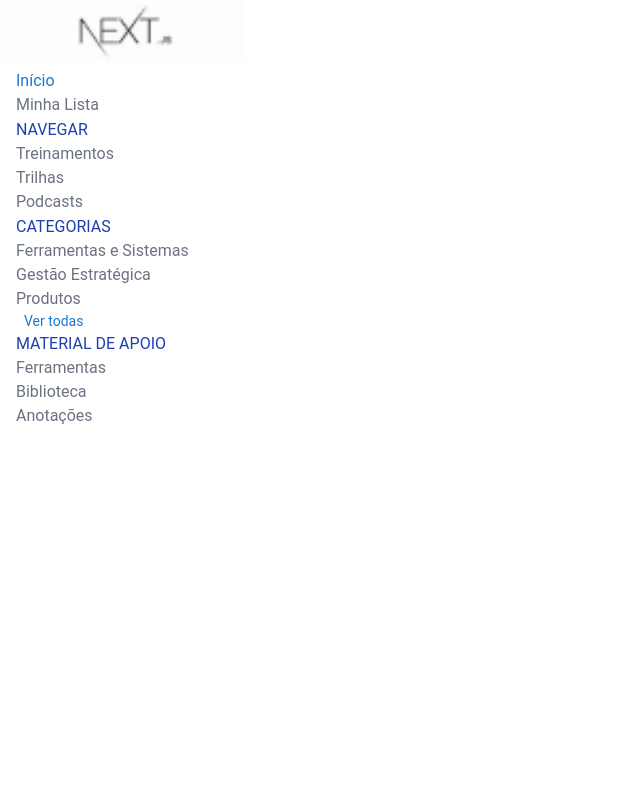
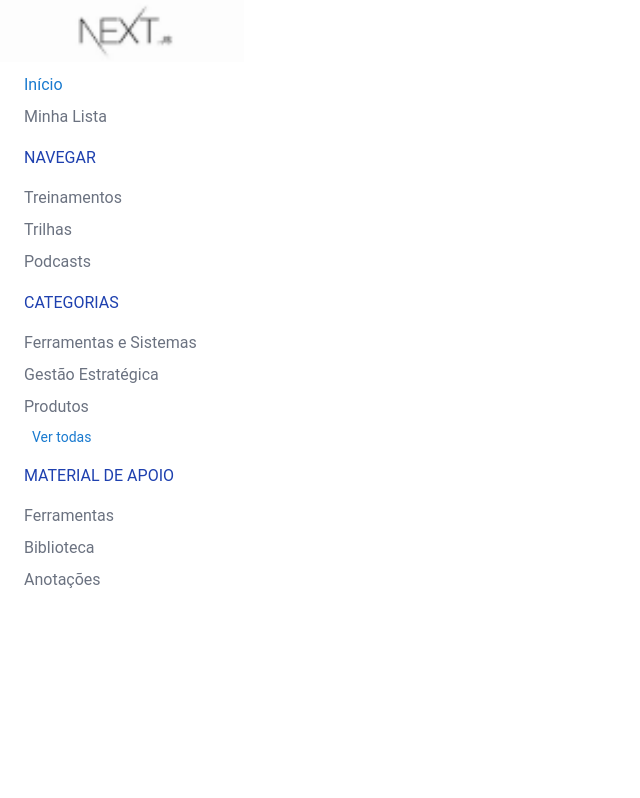
Before and after one commit to Azzyew/desafio-frontend, a Next.js app: page / in a window 1280 px wide. Shown: the top 798 px of the page, without its empty margins (0-640 px from the left). Built offline with nearby package versions, Linux system fonts and the light colour scheme.

Commit message:
menu style changes

```diff
--- a/components/menu.js
+++ b/components/menu.js
@@ -12,29 +12,29 @@ export default function Menu() {
                 />
             </div>
 
-            <div className="px-4 flex flex-col items-start">
+            <div className="px-6 flex flex-col items-start">
 
-                <button className="text-bright">Início</button>
-                <button>Minha Lista</button>
+                <button className="text-bright py-1">Início</button>
+                <button className="py-1">Minha Lista</button>
                 <hr className="text-gray-500 w-auto"/>
 
-                <span className="text-blue-800">NAVEGAR</span>
-                <button>Treinamentos</button>
-                <button>Trilhas</button>
-                <button>Podcasts</button>
+                <span className="text-blue-800 py-3">NAVEGAR</span>
+                <button className="py-1">Treinamentos</button>
+                <button className="py-1">Trilhas</button>
+                <button className="py-1">Podcasts</button>
                 <hr />
 
-                <span className="text-blue-800">CATEGORIAS</span>
-                <button>Ferramentas e Sistemas</button>
-                <button>Gestão Estratégica</button>
-                <button>Produtos</button>
-                <button className="text-bright ml-2 text-sm">Ver todas</button> {/* seta aqui! */}
+                <span className="text-blue-800 py-3">CATEGORIAS</span>
+                <button className="py-1">Ferramentas e Sistemas</button>
+                <button className="py-1">Gestão Estratégica</button>
+                <button className="py-1">Produtos</button>
+                <button className="text-bright ml-2 text-sm py-1">Ver todas</button> {/* seta aqui! */}
                 <hr />
 
-                <span className="text-blue-800">MATERIAL DE APOIO</span>
-                <button>Ferramentas</button>
-                <button>Biblioteca</button>
-                <button>Anotações</button>
+                <span className="text-blue-800 py-3">MATERIAL DE APOIO</span>
+                <button className="py-1">Ferramentas</button>
+                <button className="py-1">Biblioteca</button>
+                <button className="py-1">Anotações</button>
             </div>
         </div>
     )
```
